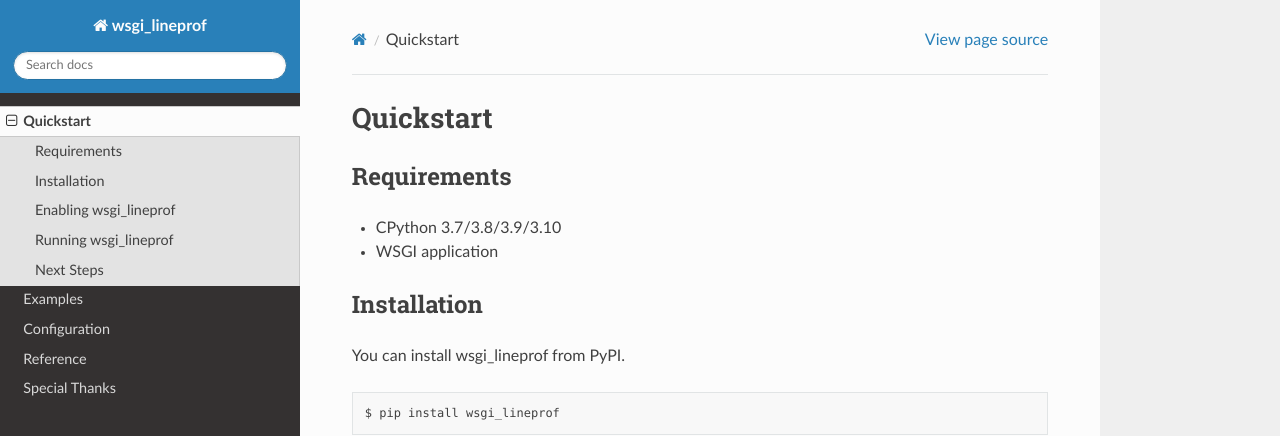
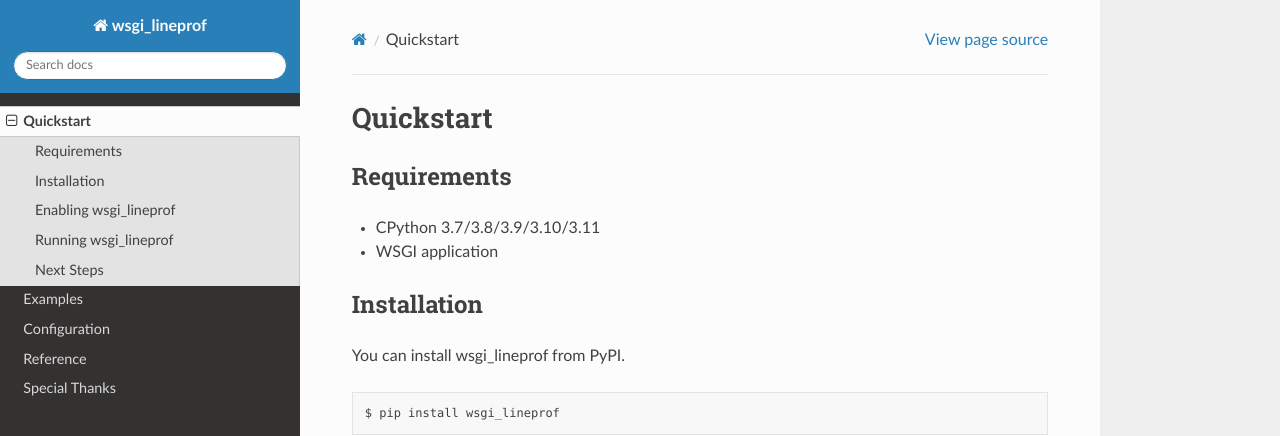
Before and after one commit to ymyzk/wsgi_lineprof, a Sphinx documentation site: the page built from docs/quickstart.rst, in a window 1280 px wide and 900 px high. Shown: the top 436 px of the window. Built offline with Sphinx 7.4.7 and the Read the Docs theme 2.0.0, drawn with Linux system fonts in a browser that asks for light colours.

Commit message:
Add Python 3.11 support

```diff
--- a/docs/quickstart.rst
+++ b/docs/quickstart.rst
@@ -3,7 +3,7 @@
 
 Requirements
 ------------
-* CPython 3.7/3.8/3.9/3.10
+* CPython 3.7/3.8/3.9/3.10/3.11
 * WSGI application
 
 Installation
--- a/pyproject.toml
+++ b/pyproject.toml
@@ -27,6 +27,7 @@
     "Programming Language :: Python :: 3.8",
     "Programming Language :: Python :: 3.9",
     "Programming Language :: Python :: 3.10",
+    "Programming Language :: Python :: 3.11",
     "Programming Language :: Python :: Implementation :: CPython",
     "Topic :: Internet :: WWW/HTTP :: WSGI :: Middleware",
     "Topic :: Software Development",
@@ -69,7 +70,7 @@
 Source = "https://github.com/ymyzk/wsgi_lineprof"
 
 [tool.cibuildwheel]
-skip = "cp3{6,11}-* pp*"
+skip = "cp36-* pp*"
 
 [tool.setuptools]
 include-package-data = true
```
